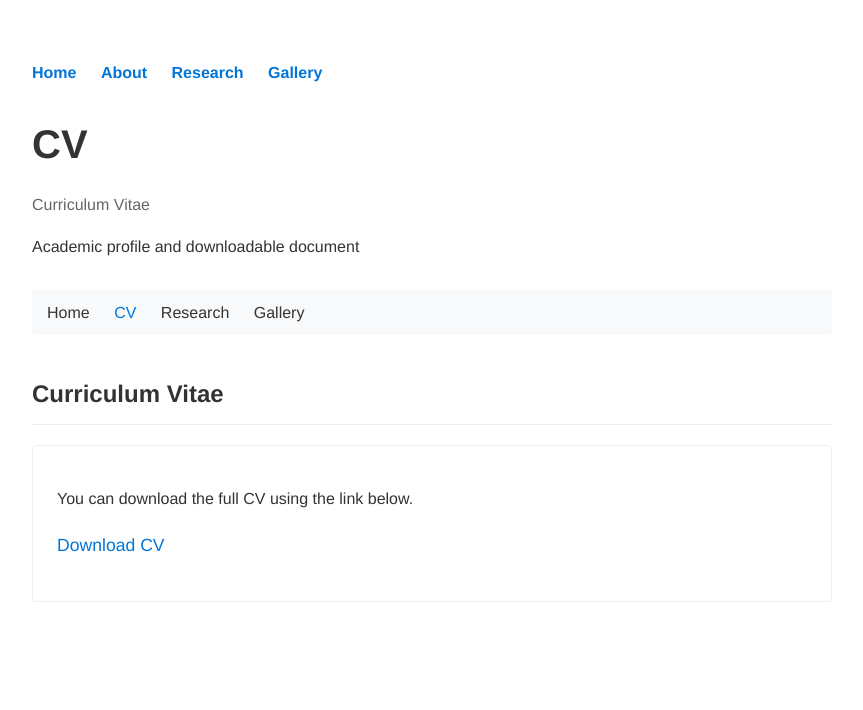
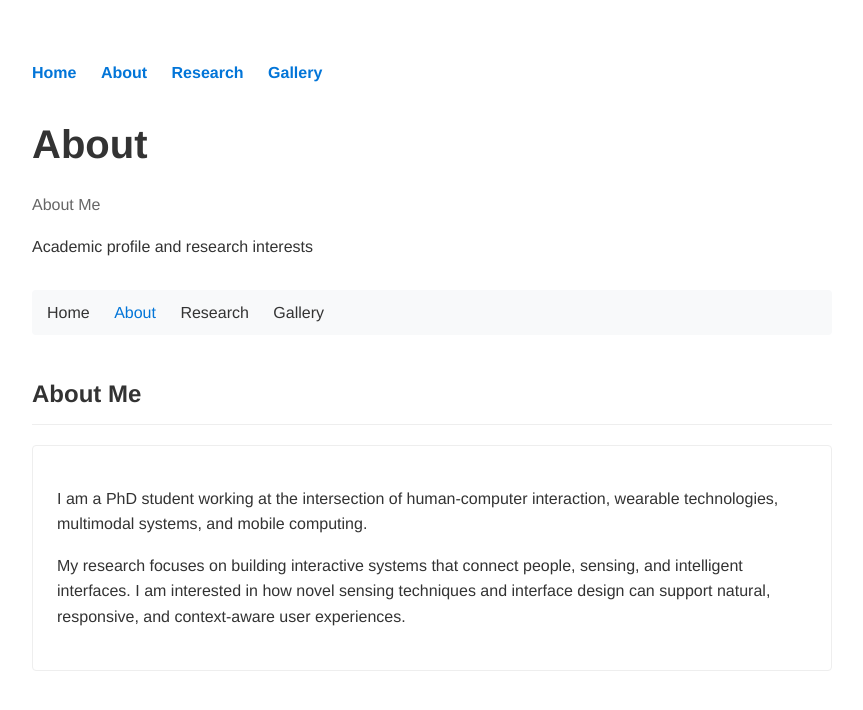
Before and after one commit to yingen-zhu/yingen-zhu.github.io, a Jekyll site: the page built from about.md, in a window 1280 px wide. Shown: the top 710 px of the page, without its empty margins (8-871 px from the left). Built offline with Jekyll 4.4.1, drawn with Linux system fonts in a browser that asks for light colours.

Commit message:
Update about.md

```diff
--- a/about.md
+++ b/about.md
@@ -70,12 +70,7 @@ permalink: /About/
     text-decoration: underline;
   }
 
-  .cv-download {
-    margin-top: 20px;
-    font-size: 1.1rem;
-  }
-
-  .cv-card {
+  .about-card {
     background: #fff;
     border: 1px solid #eee;
     border-radius: 4px;
@@ -93,10 +88,10 @@ permalink: /About/
   <header class="site-header">
     <div class="row">
       <div class="col-md-12">
-        <h1 class="site-title">CV</h1>
-        <p class="site-subtitle">Curriculum Vitae</p>
+        <h1 class="site-title">About</h1>
+        <p class="site-subtitle">About Me</p>
         <p class="site-institution">
-          Academic profile and downloadable document
+          Academic profile and research interests
         </p>
       </div>
     </div>
@@ -104,7 +99,7 @@ permalink: /About/
 
   <nav class="page-nav" aria-label="Page navigation">
     <a href="/">Home</a>
-    <a href="/cv/" class="active">CV</a>
+    <a href="/about/" class="active">About</a>
     <a href="/research/">Research</a>
     <a href="/gallery/">Gallery</a>
   </nav>
@@ -112,13 +107,17 @@ permalink: /About/
   <main>
     <div class="row">
       <div class="col-md-8">
-        <h2>Curriculum Vitae</h2>
-        <div class="cv-card">
+        <h2>About Me</h2>
+        <div class="about-card">
           <p>
-            You can download the full CV using the link below.
+            I am a PhD student working at the intersection of human-computer interaction,
+            wearable technologies, multimodal systems, and mobile computing.
           </p>
-          <p class="cv-download">
-            <a href="/assets/documents/cv.pdf">Download CV</a>
+          <p>
+            My research focuses on building interactive systems that connect people,
+            sensing, and intelligent interfaces. I am interested in how novel sensing
+            techniques and interface design can support natural, responsive, and
+            context-aware user experiences.
           </p>
         </div>
       </div>
```
Also changed, not shown: other parts of about.md (+2 -2 lines).
